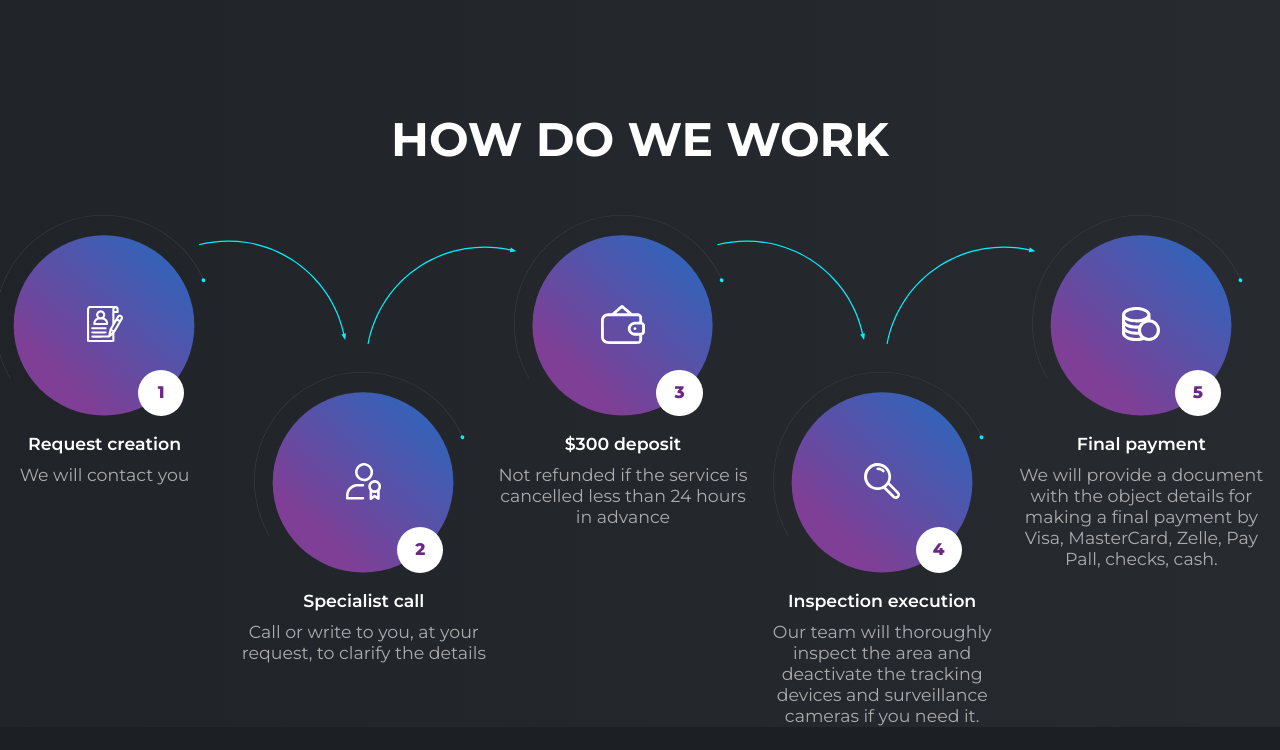
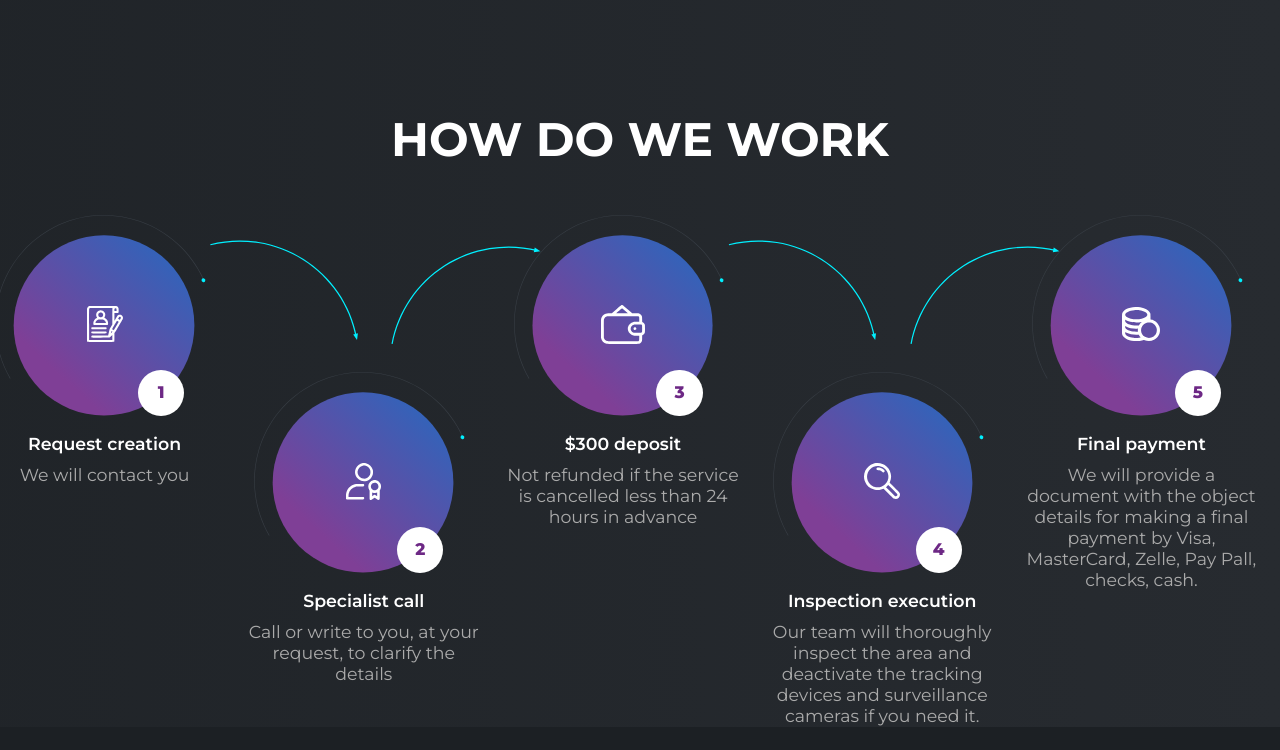
Before and after one commit to flaberfl/asfaria, a website built with webpack: page src/index.html in a window 1280 px wide. Shown: the part 5866-6616 px from the top of the page. Built offline with nearby package versions, Linux system fonts and the light colour scheme; files whose address does not match are found by name.

Commit message:
Update how-work.scss

```diff
--- a/src/scss/how-work.scss
+++ b/src/scss/how-work.scss
@@ -13,15 +13,27 @@
 
   /* .how-work__items */
   &__items {
-    display: flex;
-    flex-wrap: wrap;
-    // display: grid;
-    // grid-template-columns: repeat(5, auto);
+    // display: flex;
+    // flex-wrap: wrap;
+    display: grid;
+    grid-template-columns: repeat(5, 1fr);
+    justify-items: center;
+
     counter-reset: numbers;
 
     @media (min-width:em(1201)) {
       margin-left: rem(-45);
       margin-right: rem(-11);
+    }
+
+    // @media (min-width:em(1251)) {
+    //   margin-left: -2.5rem;
+    //   margin-right: -3.1rem;
+    // }
+
+    @media (max-width: em(1200)) {
+      grid-template-columns: repeat(3, 1fr);
+
     }
   }
 
@@ -42,20 +54,11 @@
 .item-how-work {
   position: relative;
   @include adaptiveValue("width", 250, 193);
-  flex: 0 1 20%;
   display: flex;
   flex-direction: column;
   align-items: center;
 
   @media (max-width: em(1200)) {
-    flex: 0 1 33.33333%;
-
-    &:nth-child(4) {
-
-      order: 8;
-
-    }
-
     &:nth-child(1) {
       .item-how-work__arrow {
         top: 5%;
@@ -71,36 +74,29 @@
       }
     }
 
+    &:nth-child(4) {
+      grid-column-start: 3;
+    }
+
+    &:nth-child(5) {
+      grid-column-start: 1;
+      grid-row-start: 2;
+
+    }
 
   }
 
   &__arrow {
     position: absolute;
     top: 3%;
-    right: -63%;
+    right: -76%;
     @include adaptiveValue("width", 365, 180);
 
 
-
-    // @media (max-width: em(1200)) {
-
-    //   &:nth-child(1) {
-    //     top: 5%;
-    //     right: -50%;
-    //     transform: scale(-1, -1) rotate(115deg);
-
-    //   }
-
-    //   &:nth-child(2) {
-
-    //     top: -44%;
-    //     right: -40%;
-
-    //   }
-
-    // }
-
-
+    @media (max-width: em(1270)) {
+      top: 4%;
+      right: -70%;
+    }
   }
 
   @media (min-width:em(1201)) {
@@ -108,7 +104,15 @@
       .item-how-work__arrow {
         transform: scale(-1, -1) rotate(115deg);
         top: -34%;
-        right: -62%;
+        right: -80%;
+      }
+    }
+  }
+
+  @media (max-width:em(1270)) {
+    &:nth-child(even) {
+      .item-how-work__arrow {
+        right: -75%;
       }
     }
   }
```
